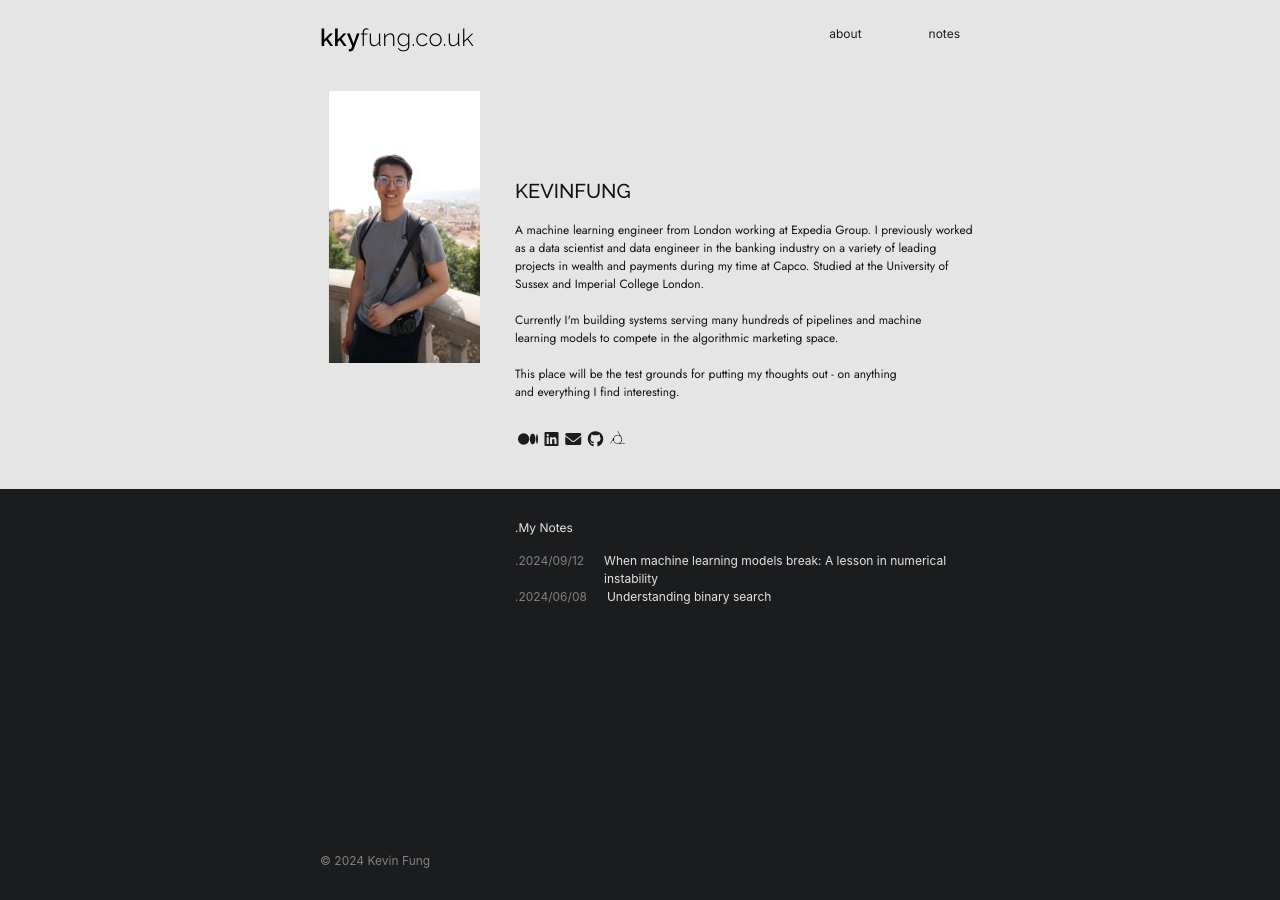
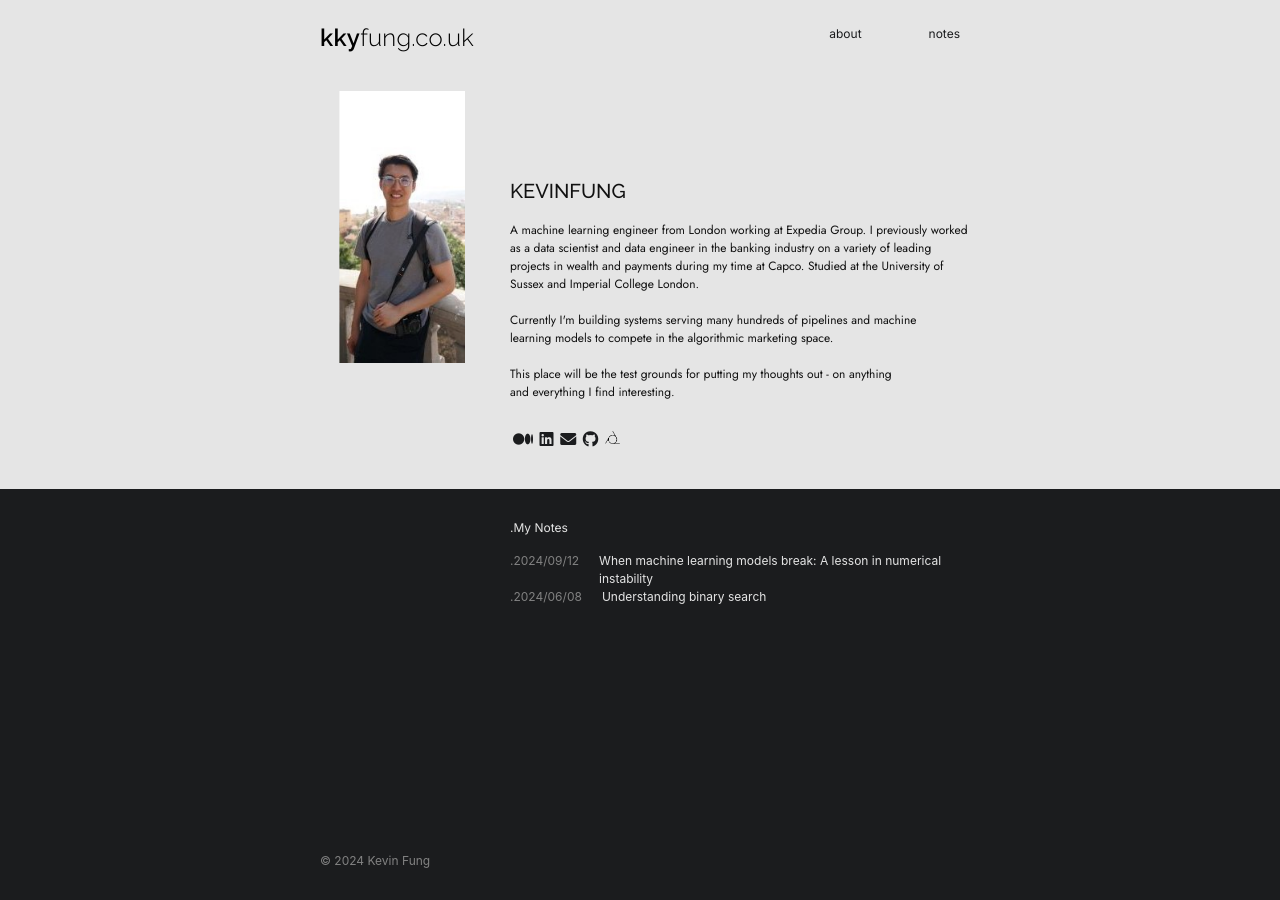
Before and after one commit to kev-fung/kev-fung.github.io, a Jekyll site: the page built from index.markdown, in a window 1280 px wide. Built offline with Jekyll 4.4.1, drawn with Linux system fonts in a browser that asks for light colours.

Commit message:
update img

```diff
--- a/_layouts/home.html
+++ b/_layouts/home.html
@@ -13,7 +13,7 @@
     </div> -->
 
     <div class="me-image-container">
-      <img src="/assets/imgs/me-cropped.JPG" alt="hi there" class="image image-shadow"/>
+      <img src="/assets/imgs/me-cropped-4.JPG" alt="hi there" class="image image-shadow"/>
     </div>
 
     <div class="right-box">
--- a/_sass/minima/_layout.scss
+++ b/_sass/minima/_layout.scss
@@ -437,7 +437,7 @@
 .me-image-container {
   position: relative;
   top: -15px;
-  left: -20px;
+  left: -35px;
   width: 180px;
   height: 365px;
   display: inline-block; /* Ensures div width/height is respected */
@@ -522,7 +522,7 @@
 
 .right-box {
   position: relative; /* Allows precise positioning */
-  left: 15px; /* Moves the box to the right of the image div by 30px */
+  left: 10px; /* Moves the box to the right of the image div by 30px */
   // top: 100px; /* Align the top of the box halfway down the image div */
   // transform: translateY(-50%); /* Center the box vertically based on its height */
   // background-color: lightblue; /* Optional: visual aid */
@@ -568,7 +568,7 @@
   // flex: 1;
   position: relative;
   top: 0px;
-  left: 15px;
+  left: 10px;
   padding: 0px;
   // clear: left !important;
   margin-top: 30px;
```
Also changed, not shown: assets/imgs/me-cropped-4.JPG (added), assets/imgs/me-cropped.JPG (deleted), 7 other files.
